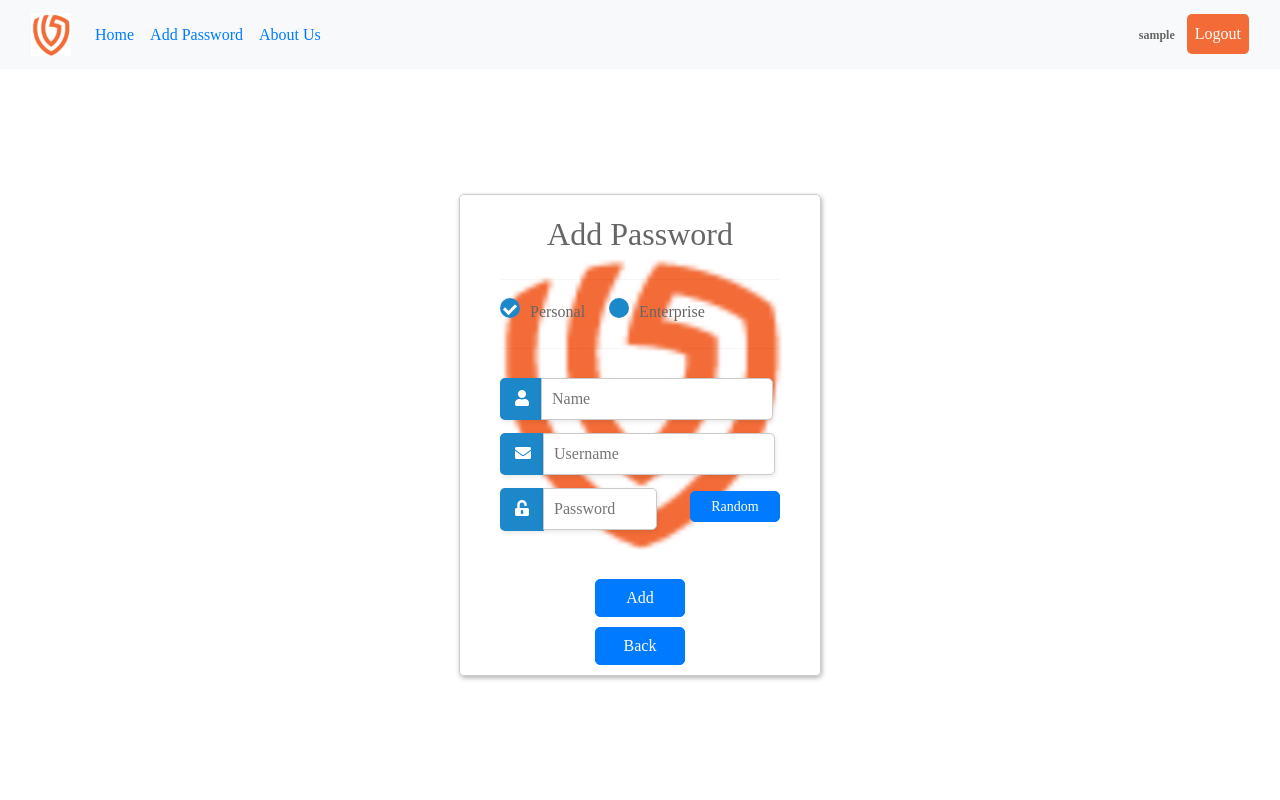
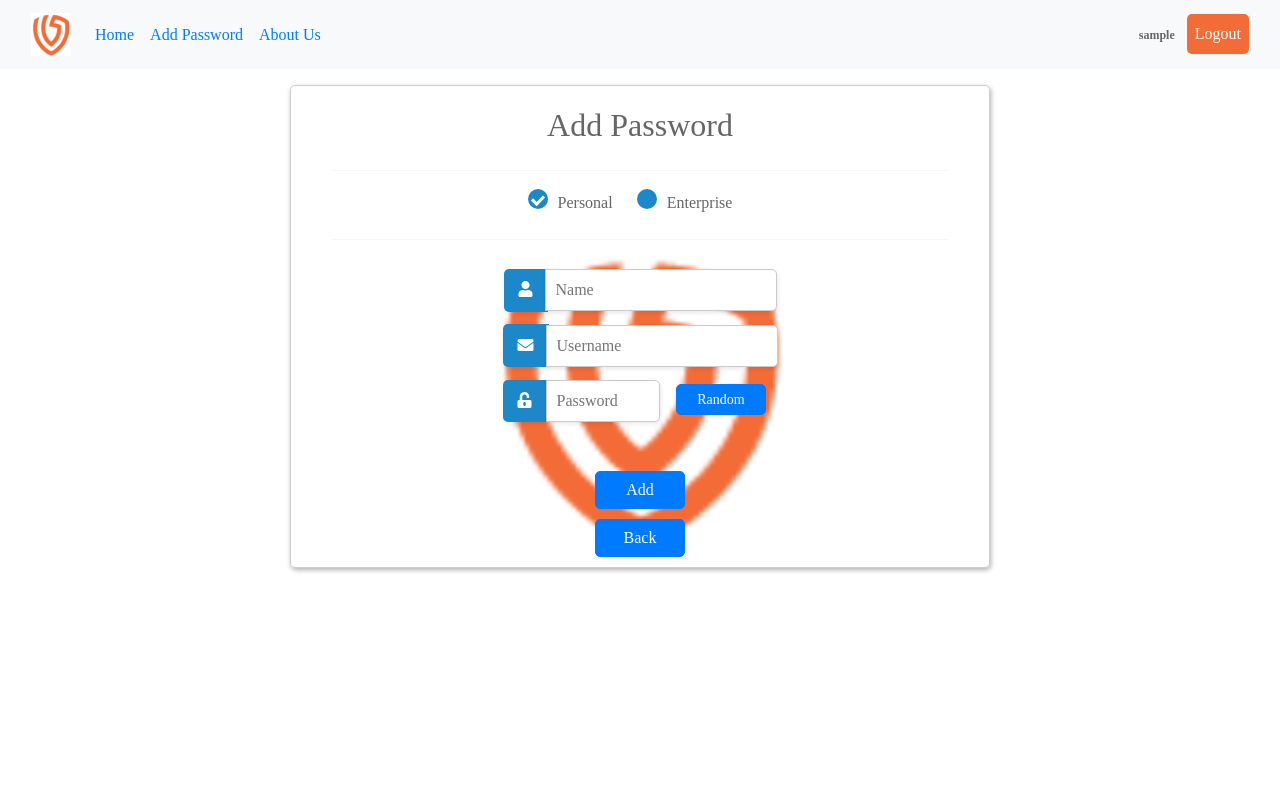
Before and after one commit to mkaram007/passeg, a Flask app: page /add in a window 1280 px wide. Run offline with Flask 2, Linux system fonts and the light colour scheme; a user stored in the database is signed in; some libraries are stand-ins or nearby versions.

Commit message:
Extension style fixing

```diff
--- a/lib/requirements.txt
+++ b/lib/requirements.txt
@@ -2,3 +2,5 @@ flask
 flask-sqlalchemy
 flask-login
 Flask-WTF
+py3-validate-email
+Flask-Mail
--- a/templates/add.html
+++ b/templates/add.html
@@ -3,6 +3,7 @@
 {% endblock %}
 {% block body %}
 <h1>Add Password</h1>
+<div style="text-align:center">
       <form action="/add" method="POST">
         <hr>
         <div class="account-type">
@@ -18,14 +19,13 @@
         <label id="icon" for="username"><i class="fas fa-envelope"></i></label>
         <input type="email" name="username" id="username" placeholder="Username" required/>
 	<br>
-
-	<div style="display: flex; flex-direction:row;">
+	<div style="display: flex; flex-direction:row; margin-left:155px;">
 		<div style="width:190px">
 	<label id="icon" for="password"><i class="fas fa-unlock-alt"></i></label>
 			<input id="pass" style="width:60%;" type="password" name="password" placeholder="Password" required/>
 		</div>
 		<div>
-			<button class="btn btn-primary btn-sm" id="random" type="button" style="width:80px; margin:16px 0px">Random</button>
+			<button class="btn btn-primary btn-sm" id="random" type="button" style="width:80px; margin-top:17px;">Random</button>
 
 	<script type="text/javascript">
 		$('#random').on('click', function getRandomPassword(){
@@ -41,8 +41,8 @@
 	</script>
 		</div>
 
+
 	</div>
-
 	<br>
         <div class="btn-block">
 		<form>
@@ -50,6 +50,7 @@
 		</form>
         </div>
       </form>
+</div>
 	  <form action="/home" method="GET">
 		  <div style='text-align:center; margin-top: 10px'>
 			  <button class="btn btn-primary" style="margin:0">Back</button>
--- a/templates/base.html
+++ b/templates/base.html
@@ -12,9 +12,10 @@
     {% block head %}{% endblock %}
   </head>
   <body>
+  <div style="min-width:700px">
 	  <div class="main" style="padding: 85px 0px 15px 0px;">
 
-    <nav class="navbar navbar-expand-md bg-light fixed-top">
+    <nav class="navbar navbar-expand-sm bg-light fixed-top">
 <a class="navbar-brand" href="/">
     <img src="../static/css/logo.png"  alt="Logo" style="width:40px; margin-left:15px">
   </a>
@@ -52,5 +53,6 @@
     {% endblock %}
     </div>
 	  </div>
+	  </div>
   </body>
 </html>
--- a/templates/index.html
+++ b/templates/index.html
@@ -9,7 +9,9 @@
 {% endblock %}
 
 {% block body %}
+<br>
 	<h1> Passwords </h1>
+	<br><br>
 	<table class="table table-striped table-hover table-bordered table-sm">
 		<thead class="thead-dark">
 			<tr>
--- a/templates/update.html
+++ b/templates/update.html
@@ -3,6 +3,7 @@
 {% endblock %}
 {% block body %}
 <h1>Update Password</h1>
+<div style="text-align:center">
       <form action="/update/{{record.Id}}" method="POST">
         <hr>
         <div class="account-type">
@@ -35,7 +36,7 @@ if (x == "enterprise"){
 
 	<br>
 
-        <div style="display: flex; flex-direction:row;">
+        <div style="display: flex; flex-direction:row; margin-left:155px">
 	<div style="width:190px">
 	<label id="icon" for="name"><i class="fas fa-unlock-alt"></i></label>
 	<input id="pass" style="width:60%" type="password" name="password" placeholder="Password" value={{record.Password}} required/>
```
Also changed, not shown: templates/signin.html (+4 -3 lines), templates/signup.html (+2 -8 lines).
